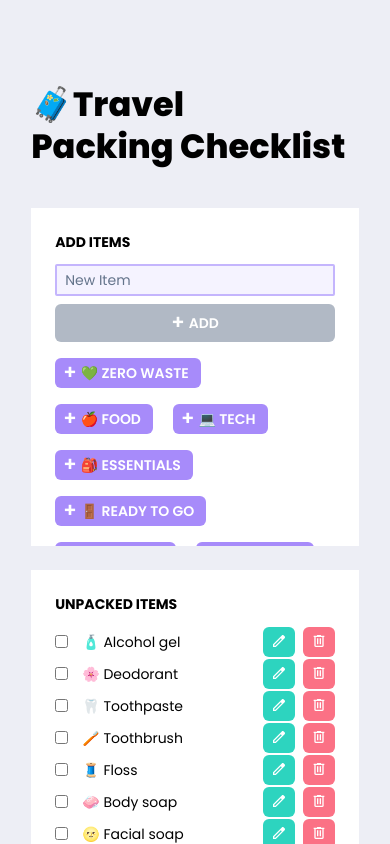
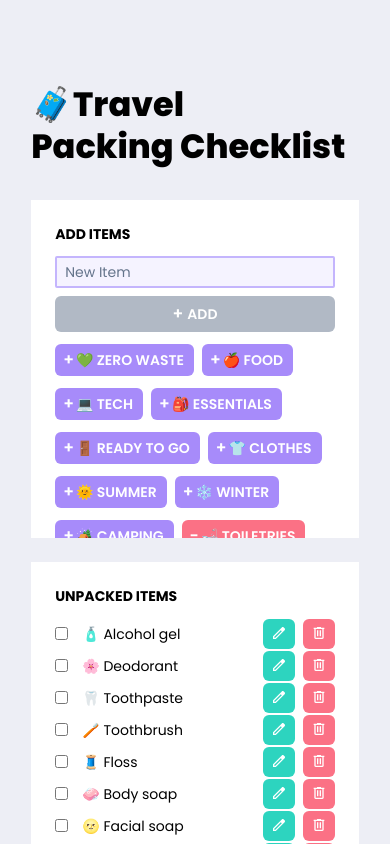
Before and after one commit to paulafffl/travel_packing_checklist, a React (Create React App) app: page / in a window 390 px wide. Shown: the top 844 px of the page. Built offline with nearby package versions, Linux system fonts and the light colour scheme.

Commit message:
Improve AddList UI on mobile

```diff
--- a/src/components/AddList.tsx
+++ b/src/components/AddList.tsx
@@ -13,7 +13,9 @@ const AddList = ({ list, name, listedState, listedSetState }: ItemProps) => {
   const { addList, removeList } = useContext(ItemsContext);
   return (
     <button
-      className={`mr-5 mt-4 py-1 pl-2 pr-3 ${listedState && 'color-palette-red'}`}
+      className={`mr-2 mt-3 px-2 py-1 sm:mr-5 sm:mt-4 sm:pl-2 sm:pr-3 ${
+        listedState && 'color-palette-red'
+      }`}
       aria-label={`Add List for ${name}`}
       onClick={() => {
         if (!listedState) {
@@ -26,7 +28,7 @@ const AddList = ({ list, name, listedState, listedSetState }: ItemProps) => {
       }}
     >
       <Icon symbol={listedState ? 'remove' : 'add'} />
-      <span className="ml-1">{name}</span>
+      <span className="m-0.5 sm:m-1">{name}</span>
     </button>
   );
 };
--- a/src/components/Icon.tsx
+++ b/src/components/Icon.tsx
@@ -8,10 +8,10 @@ interface IconProps {
 const Icon: React.FC<IconProps> = ({ symbol = 'add', color = 'white' }) => {
   const iconToBeDisplayed = () => {
     if (symbol === 'add') {
-      return <span className="mb-0.5 p-0 text-xl leading-none">{'+'}</span>;
+      return <span className="mb-0 text-base leading-none sm:mb-0.5 sm:text-xl">{'+'}</span>;
     }
     if (symbol === 'remove') {
-      return <span className="mb-0.5 px-0.5 text-xl leading-none">{'-'}</span>;
+      return <span className="mb-0 text-base leading-none sm:mb-0.5 sm:text-xl">{'-'}</span>;
     } else {
       let pathD = '';
       switch (symbol) {
--- a/src/index.css
+++ b/src/index.css
@@ -23,7 +23,7 @@ code {
 }
 
 h1 {
-  @apply pb-4 text-left font-extrabold leading-tight sm:text-center;
+  @apply pb-2 text-left font-extrabold leading-tight sm:text-center;
   font-size: 2.1rem;
 }
 
@@ -47,7 +47,7 @@ button[type='submit'] {
 }
 
 section {
-  @apply mx-auto mt-6 bg-white p-6 sm:mt-8 sm:px-7;
+  @apply mx-auto mt-6 bg-white p-6 pb-7 sm:mt-8 sm:px-7;
 }
 
 .color-palette-green {
```
